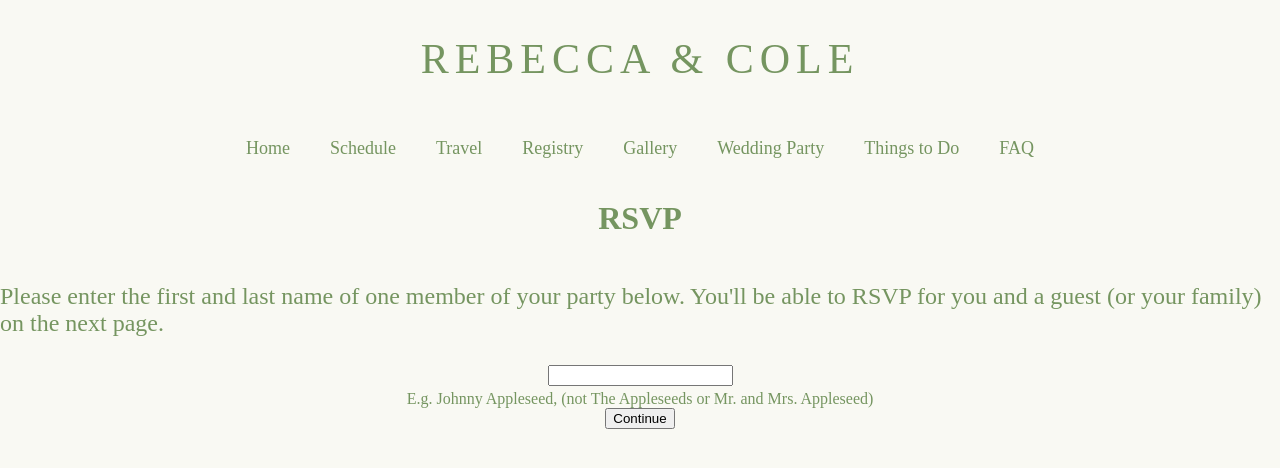
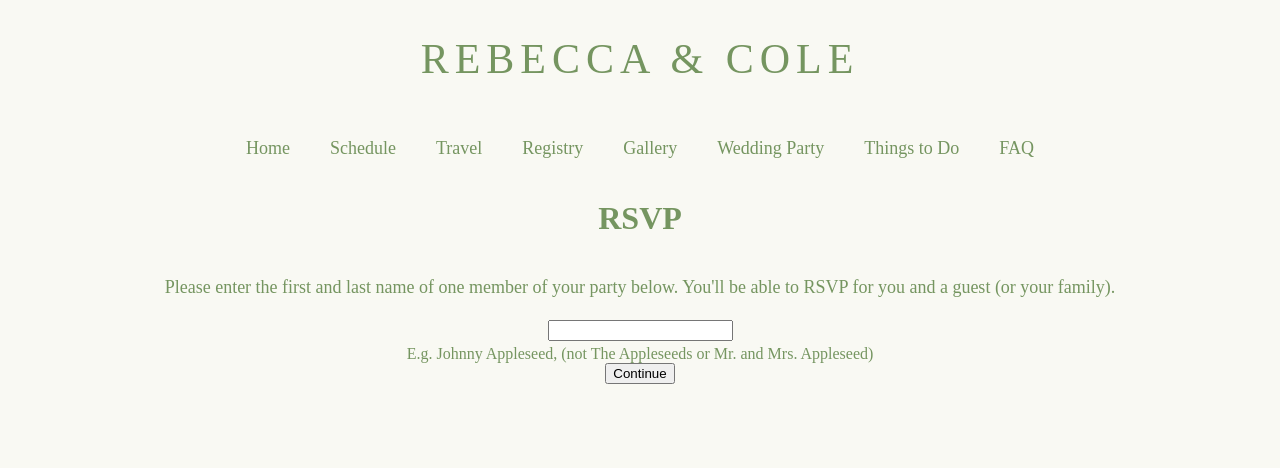
Before and after one commit to colecrum26/wedding, a React (Create React App) app in the folder wedding-website/: page /rsvp-find-party in a window 1280 px wide. Shown: the top 468 px of the page. Built offline with nearby package versions, Linux system fonts and the light colour scheme.

Commit message:
setting up conditional rendering, search function framework

```diff
--- a/wedding-website/src/App.css
+++ b/wedding-website/src/App.css
@@ -170,3 +170,7 @@ li {
   font-size: 16px;
   margin: 0;
 }
+
+.instructions {
+  font-size: 18px;
+}
--- a/wedding-website/src/App.jsx
+++ b/wedding-website/src/App.jsx
@@ -15,7 +15,7 @@ function App() {
         <Route path="/things-to-do" element={<ThingsToDo />}></Route>
         <Route path="/questions" element={<FAQ />}></Route>
         <Route path="/rsvp-find-party" element={<RSVPSearch />}></Route>
-        <Route path="/rsvp-respond" element={<RSVPRespond />}></Route>
+        {/* <Route path="/rsvp-respond" element={<RSVPRespond />}></Route> */}
       </Routes>
     </Router>
   );
--- a/wedding-website/src/pages/rsvp.search.jsx
+++ b/wedding-website/src/pages/rsvp.search.jsx
@@ -1,23 +1,41 @@
-import { useState } from "react";
+import { useEffect, useState } from "react";
 import Header from "../components/header";
 import RSVPRespond from "./rsvp.respond";
 
 export default function RSVPSearch() {
+  const [guestList, setGuestList] = useState([]);
+  const [guestName, setGuestName] = useState([]);
   const [showComponent, setShowComponent] = useState(false);
+
+  // async function searchGuest() {
+  //   try {
+  //     let response = await fetch("url-goes-here");
+  //     let result = await response.json();
+  //     setGuestList(result);
+  //   }
+  //   catch(err) {
+  //     alert(err);
+  //   }
+  // }
 
   function handleClick() {
     setShowComponent(true);
   }
+
+  // let guests = getListOf(list, "guest1");
+
+  // useEffect(() => {
+  //   searchGuest();
+  // }, []);
 
   return (
     <div>
       <Header />
       <h1>RSVP</h1>
       <div className="rsvp-dialogue">
-        <p>
+        <p className="instructions">
           Please enter the first and last name of one member of your party
-          below. You'll be able to RSVP for you and a guest (or your family) on the
-          next page.
+          below. You'll be able to RSVP for you and a guest (or your family).
         </p>
         <input type="text" />
         <span>E.g. Johnny Appleseed, (not The Appleseeds or Mr. and Mrs. Appleseed)</span>
```
Also changed, not shown: wedding-website/src/helpers/guest.helpers.js (added).
